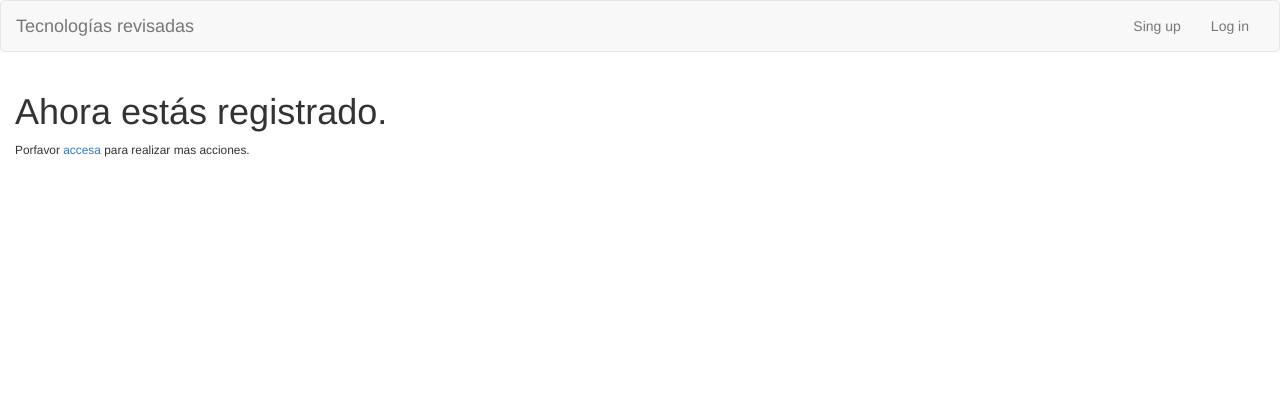
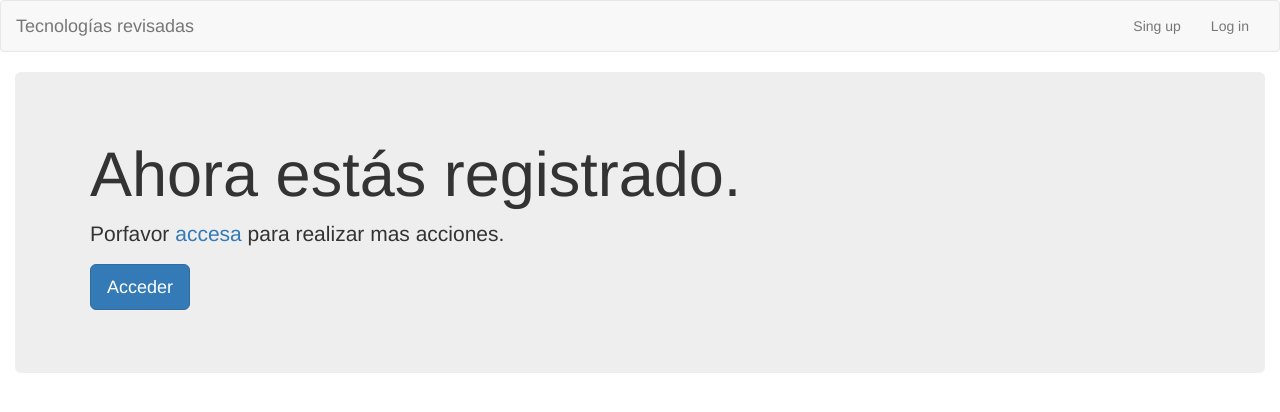
Before and after one commit to cesaralonso/developerskills, a website: page client/index.html at #/sign-up/success in a window 1280 px wide. Drawn offline with Linux system fonts and the light colour scheme.

Commit message:
Mejora del view success

```diff
--- a/client/views/sign-up-success.html
+++ b/client/views/sign-up-success.html
@@ -1,4 +1,11 @@
 <section>
-  <h1>Ahora estás registrado.</h1>
-  <p>Porfavor <a ui-sref="login" ui-sref-active="active">accesa</a> para realizar mas acciones.</p>
+  <div class="jumbotron">
+  <div class="container">
+    <h1>Ahora estás registrado.</h1>
+    <p>Porfavor  <a ui-sref="login" ui-sref-active="active">accesa</a> para realizar mas acciones.  <p>
+      <a class="btn btn-primary btn-lg"  ui-sref="login" >Acceder</a></p>
+  </div>
+</div>
+  <!-- <h1>Ahora estás registrado.</h1>
+  <p>Porfavor <a ui-sref="login" ui-sref-active="active">accesa</a> para realizar mas acciones.</p> -->
 </section>
```
